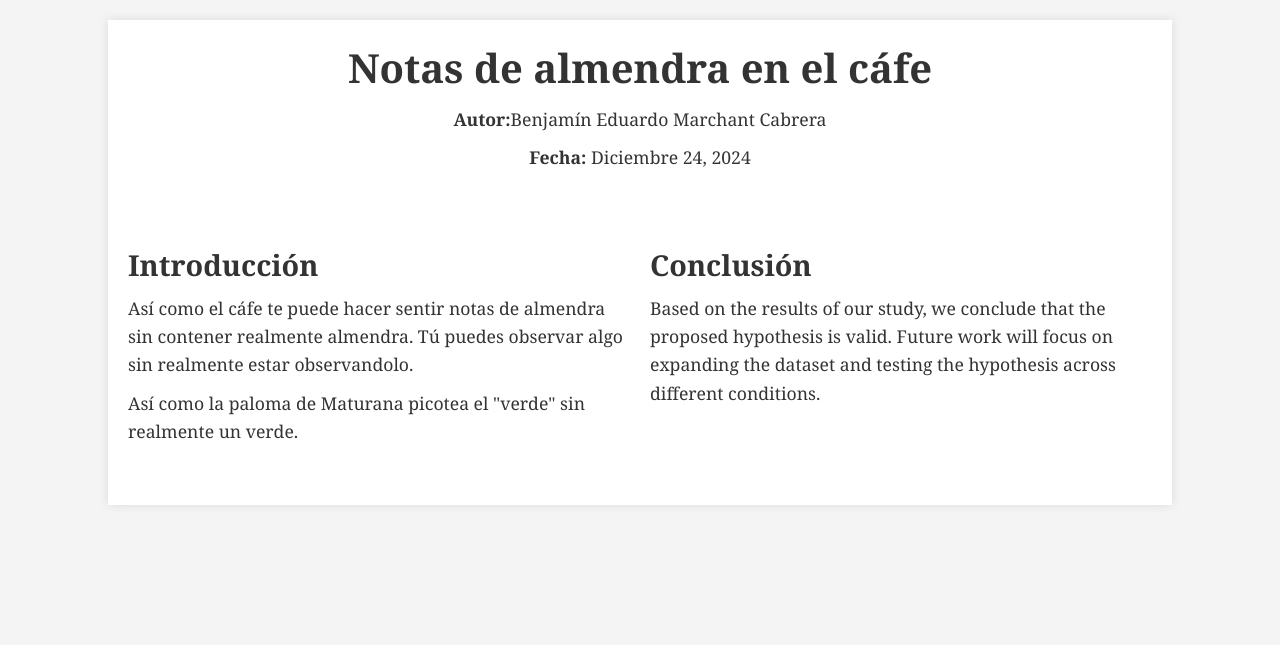
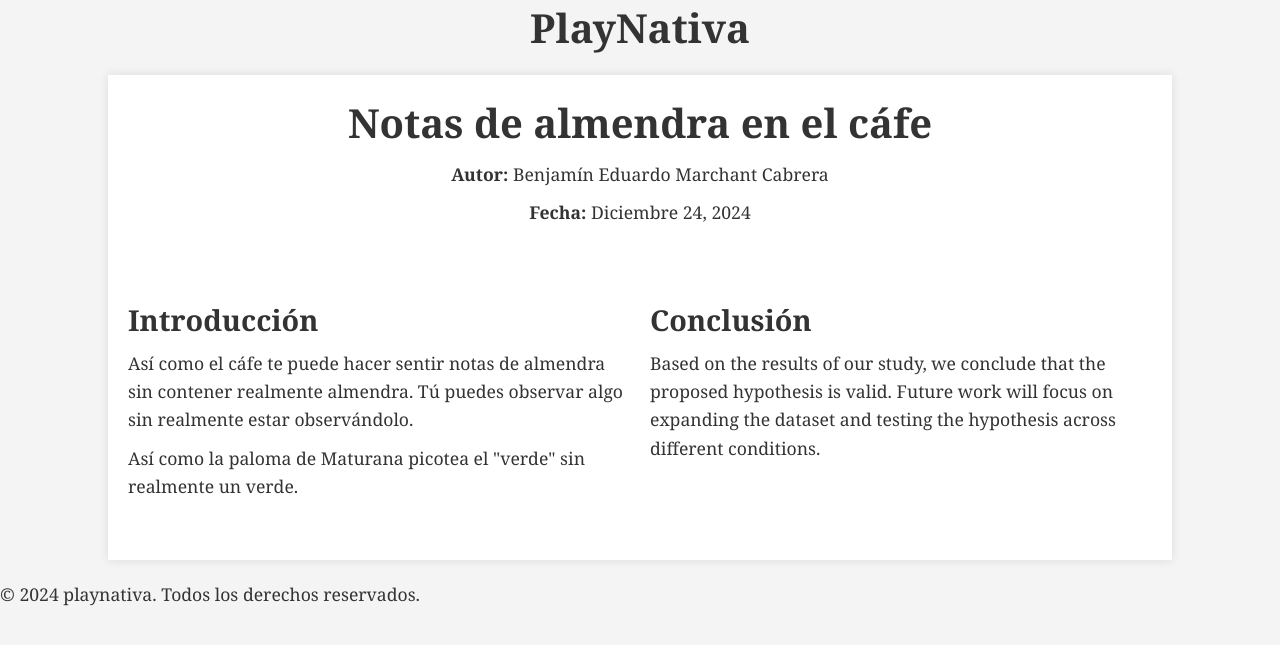
Before and after one commit to bemarchant/playNativa, a Django app: page /autopoiesis in a window 1280 px wide. Shown: the top 645 px of the page. Run offline with Django 4.2, Linux system fonts and the light colour scheme.

```diff
--- a/playnativa-pulumi/requirements.txt
+++ b/playnativa-pulumi/requirements.txt
@@ -1,2 +1,3 @@
 pulumi>=3.0.0,<4.0.0
 pulumi-aws>=6.0.2,<7.0.0
+pulumi_docker>=3.0.0
--- a/playnativa_app/templates/autopoiesis.html
+++ b/playnativa_app/templates/autopoiesis.html
@@ -1,19 +1,13 @@
-<!DOCTYPE html>
-<html lang="en">
-<head>
-    <meta charset="UTF-8">
-    <meta name="viewport" content="width=device-width, initial-scale=1.0">
-    <title>Scientific Article with SVG Animation and Two Columns</title>
-    <!-- Cargar archivo estático -->
-    {% load static %}
-    <link rel="stylesheet" href="{% static 'playnativa_app/styles.css' %}">
-</head>
-<body>
+{% extends "base.html" %}
+
+{% block title %}Autopoiesis{% endblock %}
+
+{% block content %}
 <div class="container">
     <!-- Header del artículo -->
     <header>
         <h1>Notas de almendra en el cáfe</h1>
-            <p><strong>Autor:</strong>Benjamín Eduardo Marchant Cabrera</p>
+        <p><strong>Autor:</strong> Benjamín Eduardo Marchant Cabrera</p>
         <p><strong>Fecha:</strong> Diciembre 24, 2024</p>
     </header>
 
@@ -21,17 +15,16 @@
     <section>
         <h2>Introducción</h2>
         <p>Así como el cáfe te puede hacer sentir notas de almendra sin contener realmente almendra.
-                Tú puedes observar algo sin realmente estar observandolo.
+            Tú puedes observar algo sin realmente estar observándolo.
         </p>
 
         <p>Así como la paloma de Maturana picotea el "verde" sin realmente un verde.</p>
     </section>
 
-        <!-- Sección 5 -->
+    <!-- Sección 2 -->
     <section>
         <h2>Conclusión</h2>
         <p>Based on the results of our study, we conclude that the proposed hypothesis is valid. Future work will focus on expanding the dataset and testing the hypothesis across different conditions.</p>
     </section>
 </div>
-</body>
-</html>
+{% endblock %}
--- /dev/null
+++ b/playnativa_app/templates/base.html
@@ -0,0 +1,27 @@
+<!DOCTYPE html>
+<html lang="es">
+<head>
+    {% load static %}
+    <meta charset="UTF-8">
+    <meta name="viewport" content="width=device-width, initial-scale=1.0">
+    <title>{% block title %}playnativa{% endblock %}</title>
+    <link rel="stylesheet" href="{% static 'playnativa_app/styles.css' %}">
+    <link rel="icon" href="{% static 'playnativa_app/favicon_vultur.ico' %}" type="image/x-icon" />
+</head>
+<body>
+    <!-- Incluir el header -->
+    {% include "header.html" %}
+
+    <!-- Contenido específico de cada página -->
+    <main>
+        {% block content %}
+        <!-- El contenido irá aquí -->
+        {% endblock %}
+    </main>
+
+    <!-- Footer común (opcional) -->
+    <footer>
+        <p>&copy; 2024 playnativa. Todos los derechos reservados.</p>
+    </footer>
+</body>
+</html>
--- /dev/null
+++ b/playnativa_app/templates/header.html
@@ -0,0 +1,4 @@
+<header>
+    <h1>PlayNativa</h1>
+    <!-- Puedes agregar navegación u otros elementos aquí -->
+</header>
--- a/playnativa_project/settings.py
+++ b/playnativa_project/settings.py
@@ -11,6 +11,7 @@ https://docs.djangoproject.com/en/4.2/ref/settings/
 """
 
 from pathlib import Path
+import os
 
 # Build paths inside the project like this: BASE_DIR / 'subdir'.
 BASE_DIR = Path(__file__).resolve().parent.parent
@@ -56,7 +57,7 @@ ROOT_URLCONF = 'playnativa_project.urls'
 TEMPLATES = [
     {
         'BACKEND': 'django.template.backends.django.DjangoTemplates',
-        'DIRS': [],
+        'DIRS': [os.path.join(BASE_DIR, 'playnativa_app', 'templates')],
         'APP_DIRS': True,
         'OPTIONS': {
             'context_processors': [
@@ -119,8 +120,9 @@ USE_TZ = True
 
 STATIC_URL = 'static/'
 STATICFILES_DIRS = [
-    BASE_DIR / "static",
+      os.path.join(BASE_DIR, 'playnativa_app', 'static'),
 ]
+STATIC_ROOT = os.path.join(BASE_DIR, 'staticfiles')
 
 # Default primary key field type
 # https://docs.djangoproject.com/en/4.2/ref/settings/#default-auto-field
```
Also changed, not shown: .github/workflows/deploy.yml (added), playnativa_app/static/playnativa_app/favicon_vultur.ico (added), 1 other file. Lines whose indentation alone changed are shown as unchanged.
